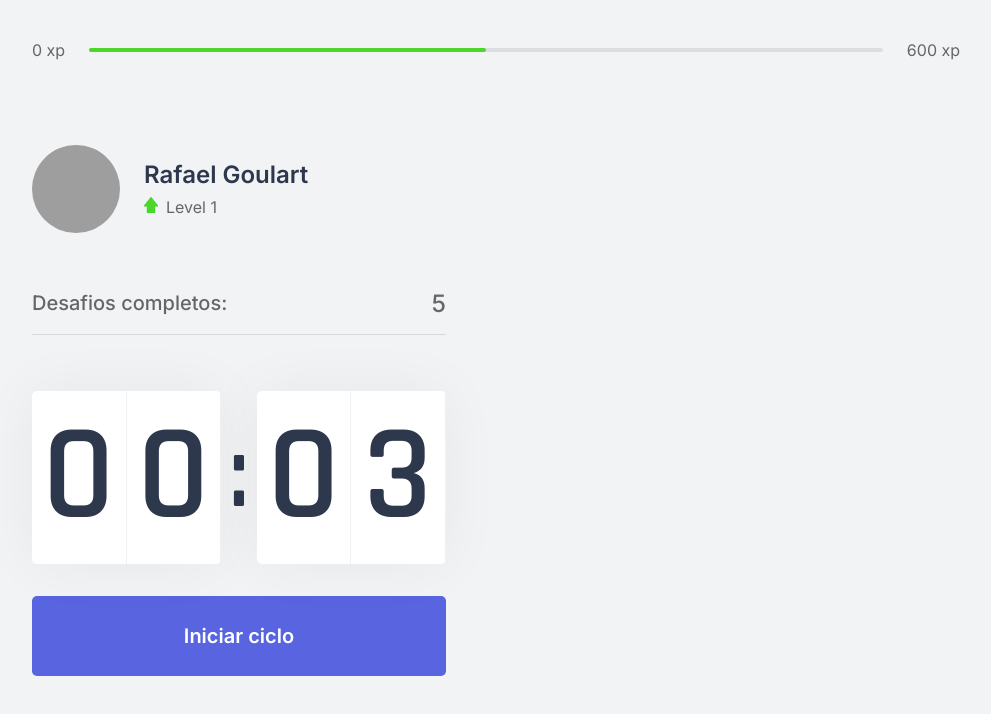
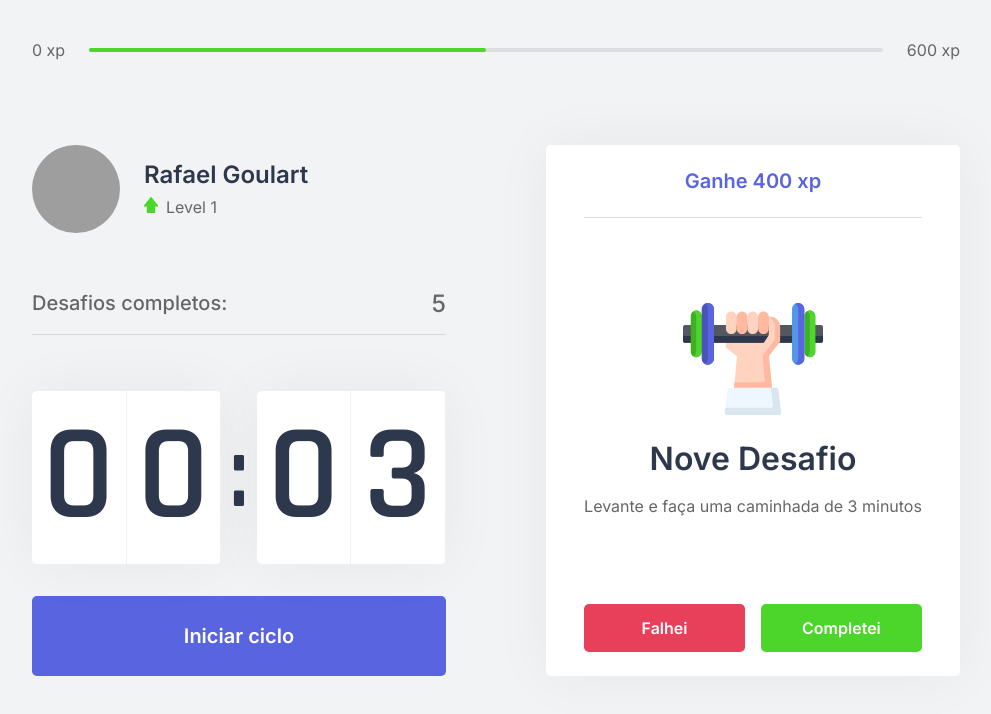
Before and after one commit to RafaelGoulartB/move.it, a Next.js app: page / in a window 1280 px wide. Shown: the top 714 px of the page, without its empty margins (144-1135 px from the left). Built offline with nearby package versions, Linux system fonts and the light colour scheme; grey boxes are pictures that could not be loaded.

Commit message:
📦 feat: add challenge box component (#3)

```diff
--- /dev/null
+++ b/src/components/ChallengeBox.tsx
@@ -0,0 +1,41 @@
+import React from 'react'
+import styles from '../styles/components/ChallengeBox.module.css'
+
+const ChallengeBox: React.FC = () => {
+  const hasActiveChallenge = true
+
+  return (
+    <div className={styles.challengeBoxContainer}>
+      {hasActiveChallenge ? (
+        <div className={styles.challengeActive}>
+          <header>Ganhe 400 xp</header>
+
+          <main>
+            <img src="icons/body.svg" alt="Body" />
+            <strong>Nove Desafio</strong>
+            <p>Levante e faça uma caminhada de 3 minutos</p>
+          </main>
+
+          <footer>
+            <button type="button" className={styles.challengeFailedButton}>
+              Falhei
+            </button>
+            <button type="button" className={styles.challengeSucceededButton}>
+              Completei
+            </button>
+          </footer>
+        </div>
+      ) : (
+        <div className={styles.challengeNotActive}>
+          <strong>Finalize um ciclo para receber um desafio</strong>
+          <p>
+            <img src="icons/level-up.svg" alt="Level Up" />
+            Avance um level completando desafios
+          </p>
+        </div>
+      )}
+    </div>
+  )
+}
+
+export default ChallengeBox
--- a/src/pages/index.tsx
+++ b/src/pages/index.tsx
@@ -3,6 +3,7 @@
 import Profile from '../components/Profile'
 import CompletedChallenges from '../components/CompletedChallenges'
 import Countdown from '../components/Countdown'
+import ChallengeBox from '../components/ChallengeBox'
 import styles from '../styles/pages/Home.module.css'
 
 const Home: React.FC = () => {
@@ -20,7 +21,9 @@
           <CompletedChallenges />
           <Countdown />
         </div>
-        <div></div>
+        <div>
+          <ChallengeBox />
+        </div>
       </section>
     </div>
   )
--- /dev/null
+++ b/src/styles/components/ChallengeBox.module.css
@@ -0,0 +1,107 @@
+.challengeBoxContainer {
+  height: 100%;
+  background-color: var(--white);
+  border-radius: 5px;
+  box-shadow: 0 0 60px rgba(0, 0, 0, 0.05);
+  padding: 1.5rem 2rem;
+
+  display: flex;
+  flex-direction: column;
+  align-items: center;
+  justify-content: center;
+
+  text-align: center;
+}
+
+.challengeNotActive {
+  display: flex;
+  flex-direction: column;
+  align-items: center;
+}
+
+.challengeNotActive strong {
+  font-size: 1.5rem;
+  font-weight: 500;
+  line-height: 1.4;
+}
+
+.challengeNotActive p {
+  display: flex;
+  flex-direction: column;
+  align-items: center;
+  line-height: 1.4;
+  max-width: 70%;
+  margin-top: 3rem;
+}
+
+.challengeNotActive p img {
+  margin-bottom: 1rem;
+}
+
+.challengeActive {
+  height: 100%;
+  display: flex;
+  flex-direction: column;
+}
+
+.challengeActive header {
+  color: var(--blue);
+  font-weight: 600;
+  font-size: 1.25rem;
+  padding: 0 2rem 1.5rem;
+  border-bottom: 1px solid var(--gray-line);
+}
+
+.challengeActive main {
+  flex: 1;
+  display: flex;
+  flex-direction: column;
+  align-items: center;
+  justify-content: center;
+}
+
+.challengeActive main strong {
+  font-size: 2rem;
+  font-weight: 600;
+  color: var(--title);
+  margin: 1.5rem 0 1rem;
+}
+
+.challengeActive main p {
+  line-height: 1.5;
+}
+
+.challengeActive footer {
+  display: grid;
+  grid-template-columns: repeat(2, 1fr);
+  gap: 1rem;
+}
+
+.challengeActive footer button {
+  height: 3rem;
+
+  display: flex;
+  align-items: center;
+  justify-content: center;
+
+  border: 0;
+  border-radius: 5px;
+
+  color: var(--white);
+
+  font-size: 1rem;
+  font-weight: 600;
+
+  transition: filter 0.2s;
+}
+
+.challengeActive footer button.challengeFailedButton {
+  background-color: var(--red);
+}
+.challengeActive footer button.challengeSucceededButton {
+  background-color: var(--green);
+}
+
+.challengeActive footer button:hover {
+  filter: brightness(0.9);
+}
```
